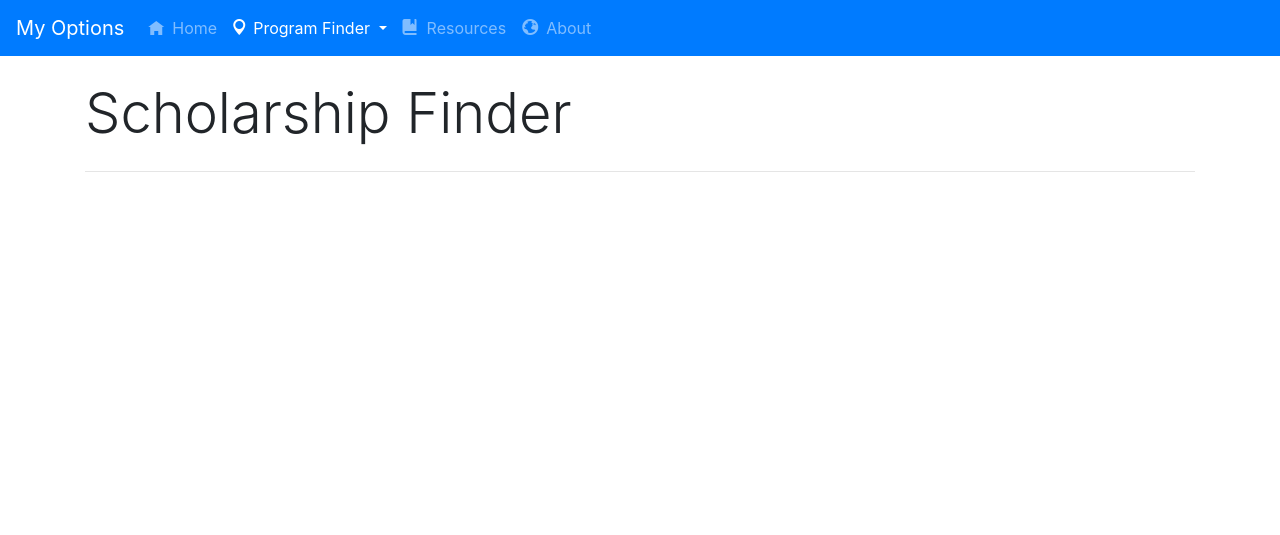
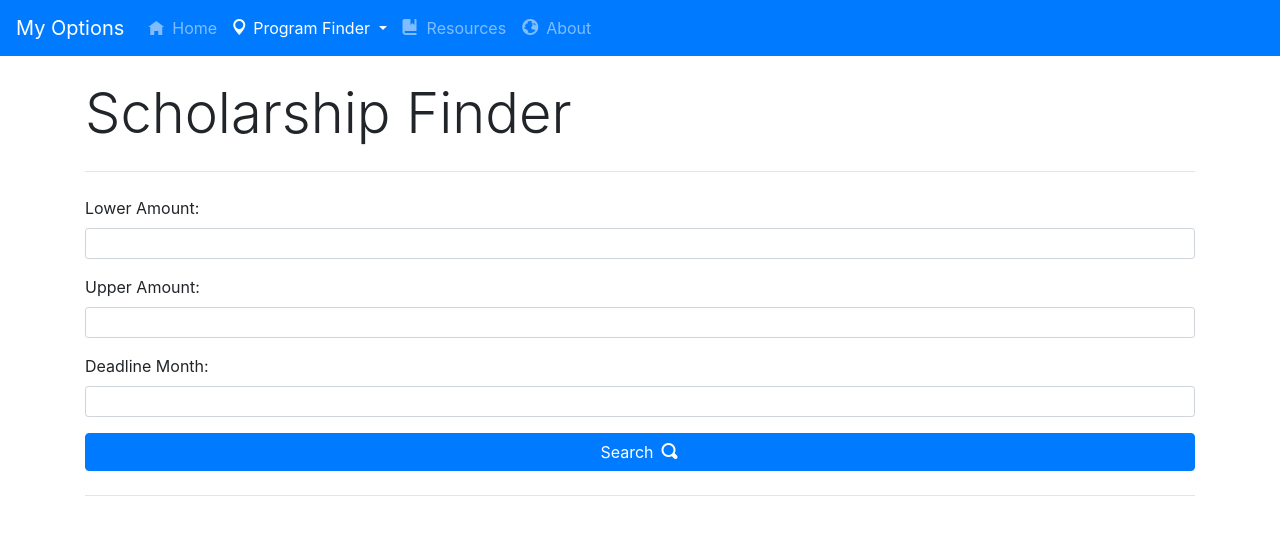
Before and after one commit to qhdwight/my-options, a Django app: page /scholarship_finder/ in a window 1280 px wide. Shown: the top 535 px of the page. Run offline with Django 3.2, Linux system fonts and the light colour scheme; some libraries are stand-ins or nearby versions.

Commit message:
Added basic for scholarship finder

```diff
--- a/mystemoptions/settings.py
+++ b/mystemoptions/settings.py
@@ -47,7 +47,8 @@ INSTALLED_APPS = [
     'django.contrib.sessions',
     'django.contrib.messages',
     'whitenoise.runserver_nostatic',
-    'django.contrib.staticfiles'
+    'django.contrib.staticfiles',
+    'widget_tweaks'
 ]
 
 MIDDLEWARE = [
--- a/mystemoptions/views.py
+++ b/mystemoptions/views.py
@@ -1,5 +1,8 @@
 from django.shortcuts import render
 from django.shortcuts import redirect
+
+from programfinder.forms import FindScholarshipForm
+from programfinder.models import Scholarship
 
 def root(request):
     return redirect('home')
@@ -17,4 +20,20 @@ def about(request):
     return render(request, 'about.html', {'currentNav' : 'about'})
 
 def scholarship_finder(request):
-    return render(request, 'scholarship_finder.html', {'currentNav' : 'program-finder'})
+    template_data = {'currentNav': 'program-finder'}
+    if request.method == 'POST':
+        search_form = FindScholarshipForm(request.POST)
+        if search_form.is_valid():
+            search_query = Scholarship.objects.all()
+            if search_form.cleaned_data['lower_amount']:
+                search_query.filter(amount__gte=search_form.cleaned_data['lower_amount'])
+            if search_form.cleaned_data['upper_amount']:
+                search_query.filter(amount__lte=search_form.cleaned_data['upper_amount'])
+            if search_form.cleaned_data['deadline_month']:
+                search_query.filter(deadlineDay=search_form.cleaned_data['deadline_month'])
+            template_data['searchForm'] = search_form
+            template_data['searchResults'] = search_query
+            return render(request, 'scholarship_finder.html', template_data)
+    search_form = FindScholarshipForm()
+    template_data['searchForm'] = search_form
+    return render(request, 'scholarship_finder.html', template_data)
--- /dev/null
+++ b/programfinder/forms.py
@@ -0,0 +1,6 @@
+from django import forms
+
+class FindScholarshipForm(forms.Form):
+    lower_amount = forms.IntegerField(label='Lower Amount', min_value=0, required=False)
+    upper_amount = forms.IntegerField(label='Upper Amount', min_value=0, required=False)
+    deadline_month = forms.IntegerField(label='Deadline Month', min_value=1, max_value=12, required=False)
--- a/templates/scholarship_finder.html
+++ b/templates/scholarship_finder.html
@@ -7,6 +7,59 @@
                 Scholarship Finder
             </h1>
             <hr class='my-4'>
+            {% load widget_tweaks %}
+            <form method='post'>
+                {% csrf_token %}
+                {% for hidden_field in searchForm.hidden_fields %}
+                    {{ hidden_field }}
+                {% endfor %}
+                {% if searchForm.non_field_errors %}
+                    <div class='alert alert-danger' role='alert'>
+                        {% for error in searchForm.non_field_errors %}
+                            {{ error }}
+                        {% endfor %}
+                    </div>
+                {% endif %}
+                {% for field in searchForm.visible_fields %}
+                    <div class='form-group'>
+                        {{ field.label_tag }}
+                        {% if searchForm.is_bound %}
+                            {% if field.errors %}
+                                {% render_field field class='form-control form-control-sm is-invalid' %}
+                                {% for error in field.errors %}
+                                    <div class='invalid-feedback'>
+                                        {{ error }}
+                                    </div>
+                                {% endfor %}
+                            {% else %}
+                                {% render_field field class='form-control form-control-sm is-valid' %}
+                            {% endif %}
+                        {% else %}
+                            {% render_field field class='form-control form-control-sm' %}
+                        {% endif %}
+                        {% if field.help_text %}
+                            <small class='form-text text-muted'>{{ field.help_text }}</small>
+                        {% endif %}
+                    </div>
+                {% endfor %}
+                <button type='submit' class='btn btn-primary btn-block'>Search<span class='ml-2 oi oi-magnifying-glass' aria-hidden='true'></span></button>
+            </form>
+            <hr class='my-4'>
+            {% for scholarship in searchResults %}
+            <div class='card'>
+                <h5 class='card-header'>
+                    {{ scholarship.name }}
+                </h5>
+                <div class='card-body'>
+                    <p class='card-text'>Amount: ${{ scholarship.amount }}, Upper Amount: ${{ scholarship.upperAmount }}</p>
+                    <p class='card-text'>Deadline Month: {{ scholarship.deadlineMonth }}, Deadline Day: {{ scholarship.deadlineDay }}</p>
+                    <p class='card-text'>{{ scholarship.description }}</p>
+                    <a href='{{ scholarship.url }}' target='_blank' class='btn btn-outline-primary'>
+                        Learn More<span class='ml-2 oi oi-share' aria-hidden='true'></span>
+                    </a>
+                </div>
+            </div>
+            {% endfor %}
         </div>
     </div>
 </div>
```
Also changed, not shown: db.sqlite3 (deleted), programfinder/models.py (line endings or trailing spaces), 2 other files.
